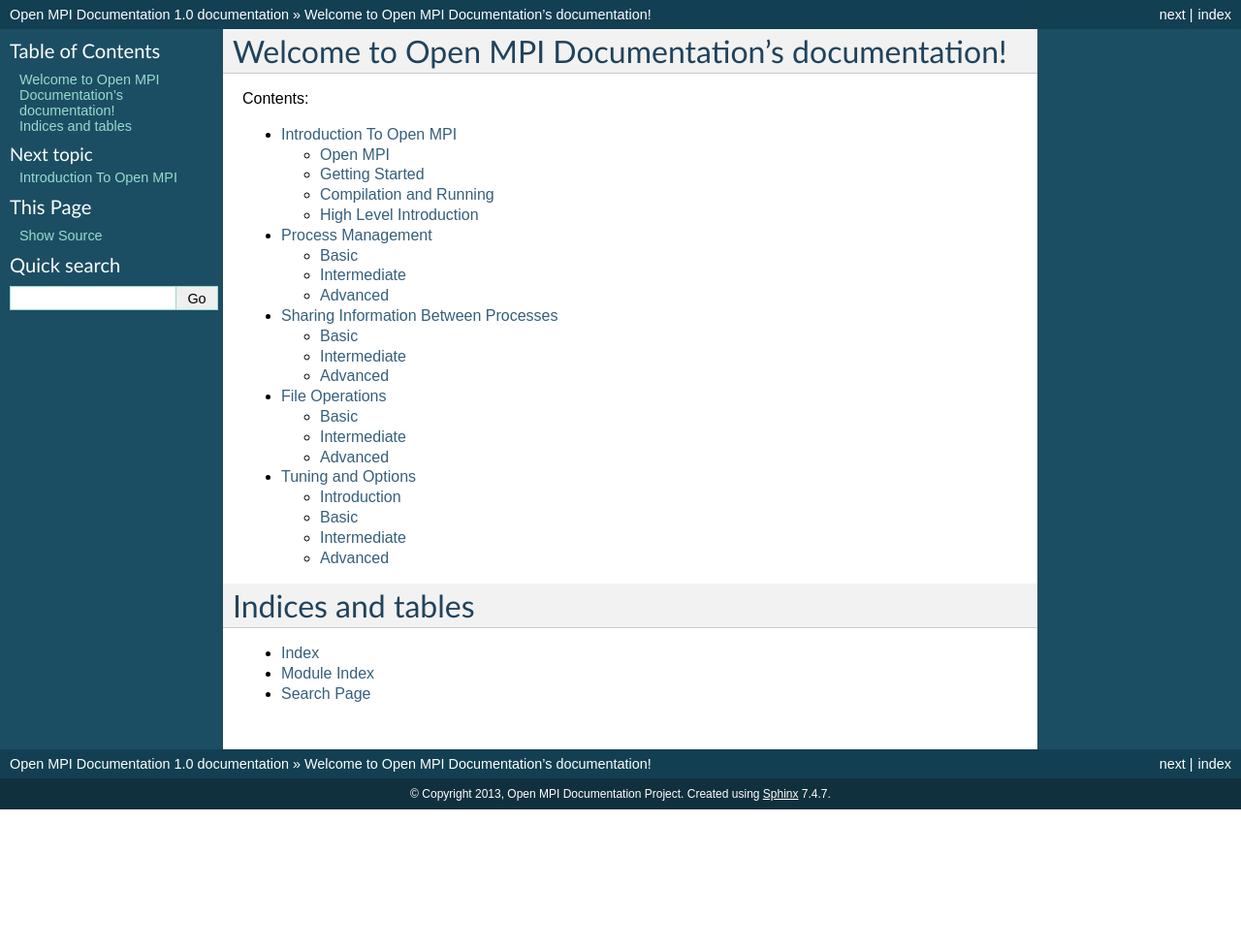
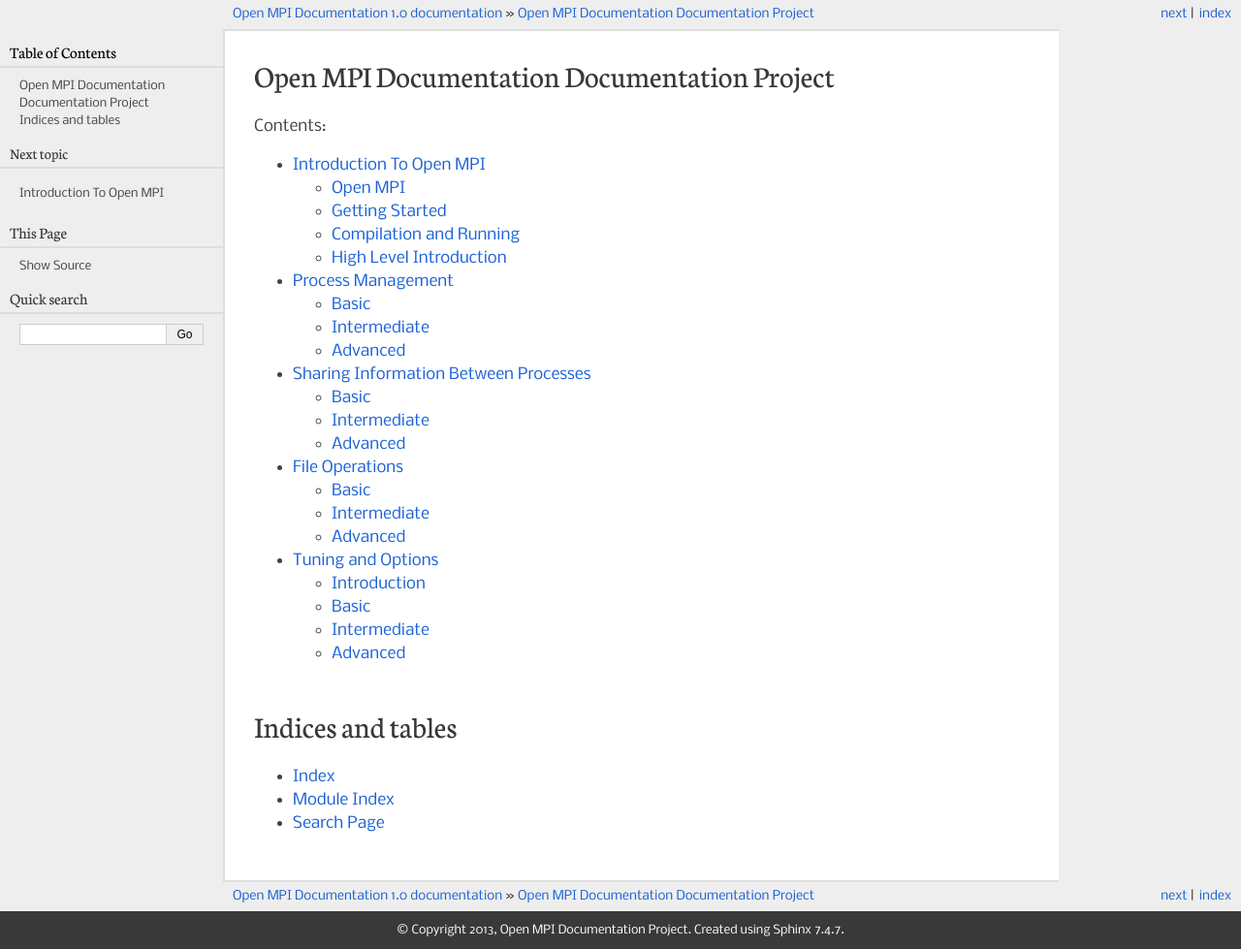
Before and after one commit to anhzhang/docs, a Sphinx documentation site: the page built from userManual/source/index.rst, in a window 1280 px wide. Shown: the whole page at 97% size. Built offline with Sphinx 7.4.7, drawn with Linux system fonts in a browser that asks for light colours; before the commit the page ends 900 px from its top, so only the background shows below that.

Commit message:
Changed the title and changed the theme.

```diff
--- a/userManual/source/conf.py
+++ b/userManual/source/conf.py
@@ -92,6 +92,8 @@
 # The theme to use for HTML and HTML Help pages.  See the documentation for
 # a list of builtin themes.
 html_theme = 'default'
+html_theme = 'haiku'
+html_theme = 'pyramid'
 
 # Theme options are theme-specific and customize the look and feel of a theme
 # further.  For a list of options available for each theme, see the
--- a/userManual/source/index.rst
+++ b/userManual/source/index.rst
@@ -3,7 +3,7 @@
    You can adapt this file completely to your liking, but it should at least
    contain the root `toctree` directive.
 
-Welcome to Open MPI Documentation's documentation!
+Open MPI Documentation Documentation Project
 ==================================================
 
 Contents:
--- a/userManual/source/processManagement.rst
+++ b/userManual/source/processManagement.rst
@@ -161,7 +161,7 @@
 The second command, ``MPI_Comm_rank``, returns information
 about the specific process that calls the routine. It returns the rank
 number assigned to the process. The ranks are numbered from 0 to
-$N-1$, where $N$ is the total number of processes associated with the
+N-1, where N is the total number of processes associated with the
 group. Combined with the ``MPI_Comm_size`` routine a process
 can determine its position within the group, and decisions can be made
 with respect to how different processes will determine their specific
```
